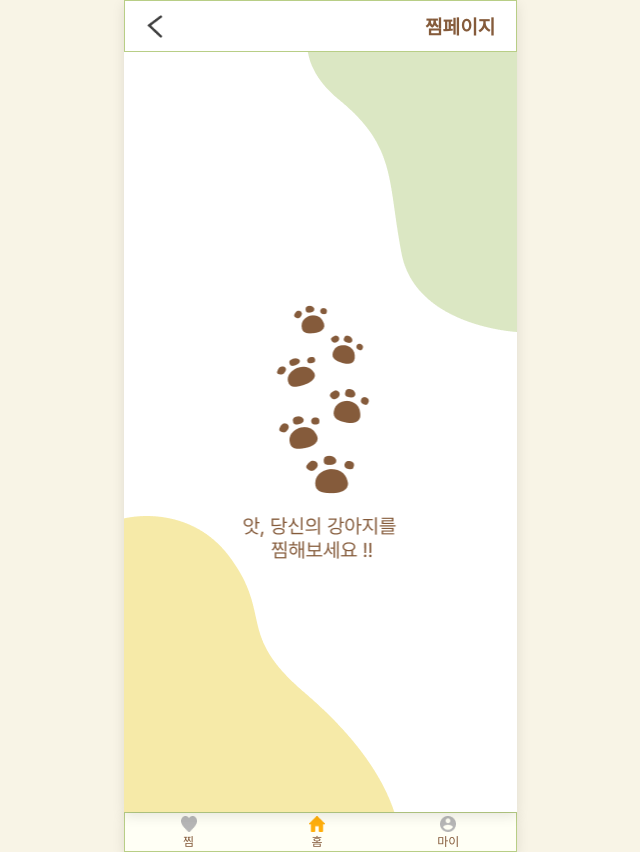
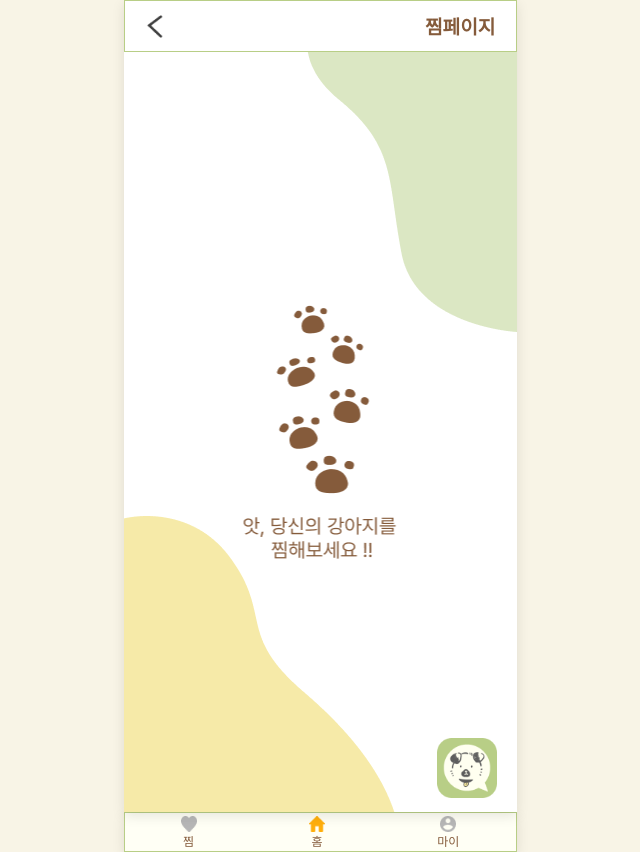
Before and after one commit to chaeliwon/Wepet, a React (Create React App) app in the folder frontend/: page /liked in a window 1280 px wide. Shown: the whole page, without its empty margins (320-960 px from the left). Built offline with nearby package versions, Linux system fonts and the light colour scheme; a web font is replaced by a local one.

Commit message:
10.22 찜페이지에 챗봇버튼

```diff
--- a/frontend/src/css/Liked.css
+++ b/frontend/src/css/Liked.css
@@ -66,3 +66,22 @@
   height: auto;
   object-fit: contain;
 }
+
+/* 챗봇 페이지로 가는 버튼 */
+.chatbot-button-container {
+  position: absolute; /* mobile-container 안에서 위치 고정 */
+  right: 20px; /* 오른쪽에서 20px 떨어진 위치 */
+  bottom: 10px; /* 아래쪽에서 20px 떨어진 위치 */
+  z-index: 100; /* 다른 요소 위에 표시되도록 설정 */
+}
+
+.chatbot-button {
+  width: 60px; /* 버튼 크기 조정 */
+  height: 60px;
+  cursor: pointer;
+  transition: transform 0.2s; /* 클릭 시 애니메이션 효과 */
+}
+
+.chatbot-button:hover {
+  transform: scale(1.1); /* 호버 시 버튼 확대 */
+}
--- a/frontend/src/pages/LikedPage.jsx
+++ b/frontend/src/pages/LikedPage.jsx
@@ -1,4 +1,6 @@
 import React from "react";
+import { Link } from "react-router-dom";
+import chatbotIcon from "../assets/chatbot.png"; // 챗봇 이미지 import
 import "../css/Liked.css";
 
 const LikedPage = () => {
@@ -36,6 +38,13 @@ const LikedPage = () => {
   const noneImg = "./static/Likednone.png";
   return (
     <div className="likedPageBG">
+      {/* 챗봇으로 이동하는 이미지 버튼 추가 */}
+      <div className="chatbot-button-container">
+        <Link to="/chatbot">
+          <img src={chatbotIcon} alt="챗봇 버튼" className="chatbot-button" />
+        </Link>
+      </div>
+
       <div className="likedGallery">
         {images.length > 0 ? (
           images.map((img, index) => (
```
